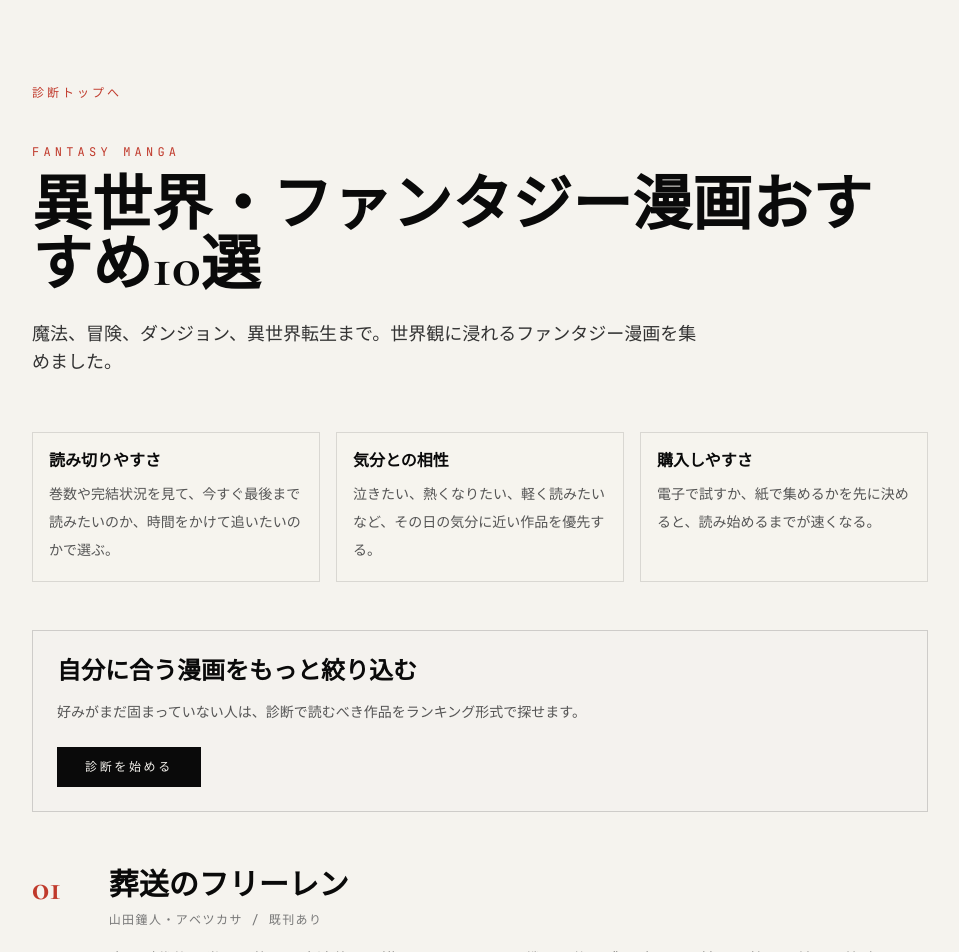
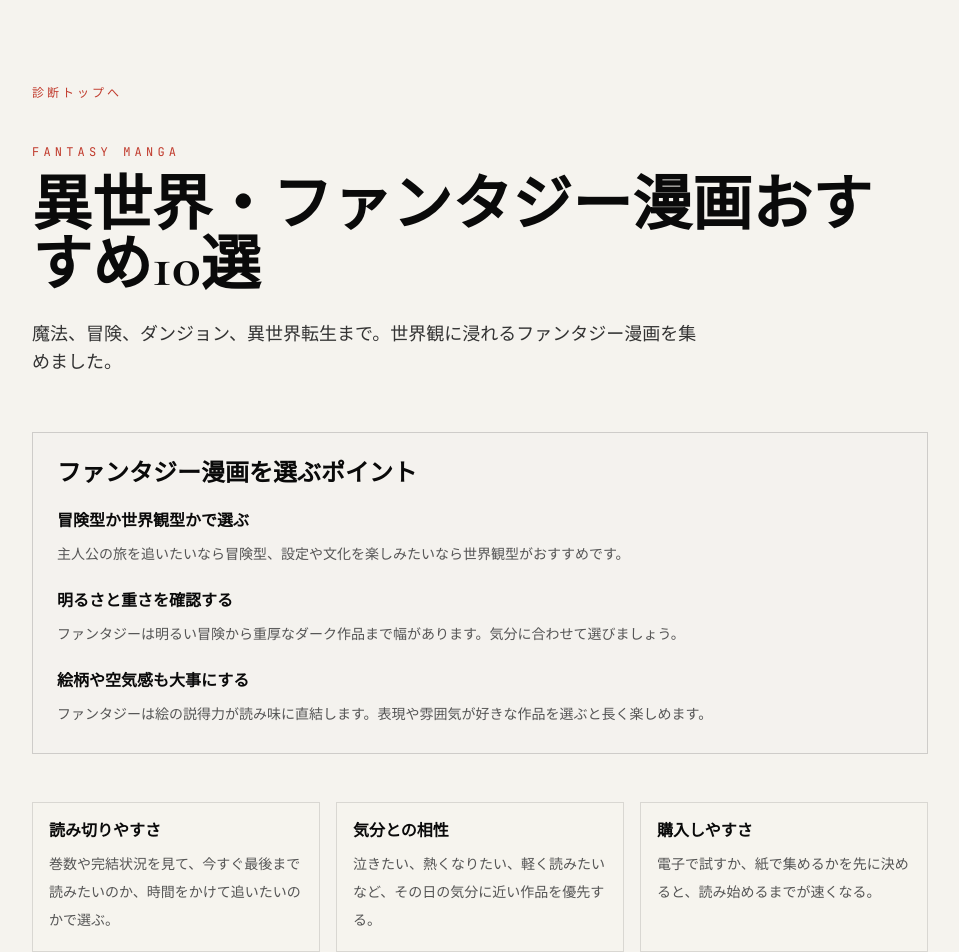
Before and after one commit to mikasaackerman0315/manga-match-shindan, a Next.js app in the folder manga-oracle-gemini/: page /fantasy-manga in a window 1280 px wide. Shown: the top 952 px of the page, without its empty margins (160-1119 px from the left). Built offline with nearby package versions, Linux system fonts and the light colour scheme.

Commit message:
Polish remaining manga guide articles

```diff
--- a/manga-oracle-gemini/src/app/completed-romance-manga/page.jsx
+++ b/manga-oracle-gemini/src/app/completed-romance-manga/page.jsx
@@ -2,9 +2,15 @@ import { ArticlePage } from "../articles";
 
 export const metadata = {
   title: "完結済み恋愛漫画おすすめ10選 | マンガマッチ診断",
-  description: "最後まで読み切れる完結済み恋愛漫画を、青春・感動・大人の恋まで幅広く紹介します。",
+  description: "最後まで安心して読み切れる完結済み恋愛漫画おすすめ10選。青春、感動、大人の恋まで幅広く紹介します。",
   alternates: { canonical: "/completed-romance-manga" },
 };
+
+const guideItems = [
+  { heading: "結末まで読める安心感で選ぶ", text: "完結済み恋愛漫画は、最後まで一気に追えるのが魅力です。もどかしさを味わいつつ、読後感まで確認して選べます。" },
+  { heading: "青春か大人の恋かを見る", text: "学生の恋は初々しさ、大人の恋は距離感や人生の苦さが魅力です。今読みたい温度に合わせて選びましょう。" },
+  { heading: "感動寄りか胸きゅん寄りかで選ぶ", text: "泣ける恋愛漫画と明るいラブコメでは読み味が大きく違います。疲れている日は軽め、深く浸りたい日は感動寄りがおすすめです。" },
+];
 
 const items = [
   { title: "君に届け", meta: "椎名軽穂 / 全30巻", text: "不器用な少女の恋と成長を最後まで丁寧に描いた青春恋愛。長く見守る満足感があります。", fit: "王道の完結済み恋愛漫画を読みたい人に。" },
@@ -13,12 +19,12 @@ const items = [
   { title: "花より男子", meta: "神尾葉子 / 全37巻", text: "波乱に満ちた恋と成長を描く少女漫画の代表作。ドラマチックに読み切れます。", fit: "濃い恋愛ドラマが好きな人に。" },
   { title: "俺物語!!", meta: "河原和音・アルコ / 全13巻", text: "まっすぐな男子高校生の恋を明るく描くラブコメ。読後感がとても爽やかです。", fit: "幸せな気持ちで読み終えたい人に。" },
   { title: "ハチミツとクローバー", meta: "羽海野チカ / 全10巻", text: "片思い、才能、将来への迷いを描く青春群像劇。恋だけではない余韻があります。", fit: "切ない完結作を読みたい人に。" },
-  { title: "聲の形", meta: "大今良時 / 全7巻", text: "恋愛だけではなく、後悔や赦しを描く青春ドラマ。短く読み切れて心に残ります。", fit: "重めでも誠実な物語が好きな人に。" },
+  { title: "聲の形", meta: "大今良時 / 全7巻", text: "恋愛だけではなく、後悔や赦しを描く青春ドラマ。短く読めて心に残ります。", fit: "重めでも誠実な物語が好きな人に。" },
   { title: "orange", meta: "高野苺 / 全7巻", text: "未来からの手紙をきっかけに後悔しない選択を探す青春恋愛SF。切実な感情が魅力です。", fit: "恋愛と友情で泣きたい人に。" },
-  { title: "僕等がいた", meta: "小畑友紀 / 全16巻", text: "高校生の恋から時間をかけて進む物語。甘さだけでなく痛みも描き切ります。", fit: "苦く長く残る恋愛漫画を読みたい人に。" },
+  { title: "僕等がいた", meta: "小畑友紀 / 全16巻", text: "高校生の恋が時間をかけて進む物語。甘さだけでなく痛みも描き切ります。", fit: "苦さが長く残る恋愛漫画を読みたい人に。" },
   { title: "めぞん一刻", meta: "高橋留美子 / 全15巻", text: "下宿を舞台に、未亡人と浪人生の距離をゆっくり描く名作ラブコメ。大人にも響きます。", fit: "古典的な恋愛名作を読みたい人に。" },
 ];
 
 export default function CompletedRomanceMangaPage() {
-  return <ArticlePage eyebrow="Completed Romance" title="完結済み恋愛漫画おすすめ10選" lead="結末まで安心して読める、完結済みの恋愛漫画を集めました。" items={items} path="/completed-romance-manga" />;
+  return <ArticlePage eyebrow="Completed Romance" title="完結済み恋愛漫画おすすめ10選" lead="結末まで安心して読める、完結済みの恋愛漫画を集めました。" items={items} path="/completed-romance-manga" guideTitle="完結済み恋愛漫画を選ぶポイント" guideItems={guideItems} />;
 }
--- a/manga-oracle-gemini/src/app/fantasy-manga/page.jsx
+++ b/manga-oracle-gemini/src/app/fantasy-manga/page.jsx
@@ -2,22 +2,29 @@ import { ArticlePage } from "../articles";
 
 export const metadata = {
   title: "異世界・ファンタジー漫画おすすめ10選 | マンガマッチ診断",
-  description: "冒険、魔法、ダンジョン、異世界など、世界観を楽しめるファンタジー漫画を紹介します。",
+  description: "冒険、魔法、ダンジョン、異世界など、世界観を楽しめるファンタジー漫画おすすめ10選を紹介します。",
+  alternates: { canonical: "/fantasy-manga" },
 };
 
+const guideItems = [
+  { heading: "冒険型か世界観型かで選ぶ", text: "主人公の旅を追いたいなら冒険型、設定や文化を楽しみたいなら世界観型がおすすめです。" },
+  { heading: "明るさと重さを確認する", text: "ファンタジーは明るい冒険から重厚なダーク作品まで幅があります。気分に合わせて選びましょう。" },
+  { heading: "絵柄や空気感も大事にする", text: "ファンタジーは絵の説得力が読み味に直結します。表現や雰囲気が好きな作品を選ぶと長く楽しめます。" },
+];
+
 const items = [
-  { title: "葬送のフリーレン", meta: "山田鐘人・アベツカサ / 既刊あり", text: "魔王討伐後の世界を旅する魔法使いを描くファンタジー。戦いの後に残る時間や記憶を、静かで美しい筆致で見せます。", fit: "余韻のある旅、静かな感動、丁寧な世界観が好きな人に。" },
+  { title: "葬送のフリーレン", meta: "山田鐘人・アベツカサ", text: "魔王討伐後の世界を旅する魔法使いを描くファンタジー。戦いの後に残る時間や記憶を静かで美しい筆致で見せます。", fit: "余韻のある旅、静かな感動、丁寧な世界観が好きな人に。" },
   { title: "ダンジョン飯", meta: "九井諒子 / 全14巻", text: "ダンジョンで出会う魔物を食材として扱う、発想の勝利のファンタジー。料理の楽しさと冒険の緊張感が同時にあります。", fit: "設定の面白さ、会話劇、少し変わった冒険譚を読みたい人に。" },
-  { title: "メイドインアビス", meta: "つくしあきひと / 既刊あり", text: "巨大な縦穴アビスを探検する少女たちの冒険譚。可愛らしい絵柄と過酷な世界のギャップが強烈です。", fit: "未知の世界への探索、ダークなファンタジーに惹かれる人に。" },
+  { title: "メイドインアビス", meta: "つくしあきひと", text: "巨大な縦穴アビスを探索する少女たちの冒険譚。可愛らしい絵柄と過酷な世界のギャップが強烈です。", fit: "未知の世界への探索、ダークなファンタジーに惹かれる人に。" },
   { title: "マギ", meta: "大高忍 / 全37巻", text: "千夜一夜物語を思わせる世界で、少年たちが王や国の運命に関わっていく冒険バトル漫画。広い世界を旅する楽しさがあります。", fit: "魔法、国、冒険、少年漫画らしいスケール感が欲しい人に。" },
   { title: "FAIRY TAIL", meta: "真島ヒロ / 全63巻", text: "魔導士ギルドの仲間たちが依頼や強敵に挑む長編ファンタジー。友情と勢いのあるバトルが読み味の中心です。", fit: "仲間との絆、派手な魔法バトル、明るい長編が好きな人に。" },
   { title: "七つの大罪", meta: "鈴木央 / 全41巻", text: "伝説の騎士団をめぐる王道ファンタジーバトル。騎士、魔神、王国の争いなど、少年漫画的な要素が大きく広がります。", fit: "剣と魔法の王道、強いキャラクター同士の戦いが好きな人に。" },
-  { title: "とんがり帽子のアトリエ", meta: "白浜鴎 / 既刊あり", text: "魔法に憧れる少女が、秘密を知ったことで魔法使いの世界へ足を踏み入れる物語。絵の美しさと設定の魅力が際立ちます。", fit: "美しい絵、魔法学校的な空気、上質なファンタジーを求める人に。" },
-  { title: "魔法使いの嫁", meta: "ヤマザキコレ / 既刊あり", text: "人ならざる魔法使いに買われた少女が、魔術と妖精の世界で自分の居場所を探す物語。幻想的で少し暗い空気が魅力です。", fit: "英国風ファンタジー、静かな関係性、幻想的な雰囲気が好きな人に。" },
-  { title: "ベルセルク", meta: "三浦建太郎 / 既刊あり", text: "剣士ガッツの過酷な旅を描くダークファンタジー。重厚な絵と苛烈な世界観で、漫画表現の迫力を味わえます。", fit: "重く深いダークファンタジー、圧倒的な作画を求める人に。" },
-  { title: "転生したらスライムだった件", meta: "伏瀬・川上泰樹 / 既刊あり", text: "スライムに転生した主人公が、仲間を増やしながら国づくりへ進んでいく異世界ファンタジー。読みやすく爽快感があります。", fit: "異世界転生、成り上がり、仲間集めの楽しさが欲しい人に。" },
+  { title: "とんがり帽子のアトリエ", meta: "白浜鴎", text: "魔法に憧れる少女が、秘密を知ったことで魔法使いの世界へ足を踏み入れる物語。絵の美しさと設定の魅力が際立ちます。", fit: "美しい絵、魔法学校的な空気、上質なファンタジーを求める人に。" },
+  { title: "魔法使いの嫁", meta: "ヤマザキコレ", text: "人ならざる魔法使いに買われた少女が、魔術と妖精の世界で自分の居場所を探す物語。幻想的で少し暗い空気が魅力です。", fit: "英国風ファンタジー、静かな関係性、幻想的な雰囲気が好きな人に。" },
+  { title: "ベルセルク", meta: "三浦建太郎", text: "剣士ガッツの過酷な旅を描くダークファンタジー。重厚な絵と苛烈な世界観で、漫画表現の迫力を味わえます。", fit: "重く深いダークファンタジー、圧倒的な作画を求める人に。" },
+  { title: "転生したらスライムだった件", meta: "伏瀬・川上泰樹", text: "スライムに転生した主人公が、仲間を増やしながら国づくりへ進んでいく異世界ファンタジー。読みやすく爽快感があります。", fit: "異世界転生、成り上がり、仲間集めの楽しさが欲しい人に。" },
 ];
 
 export default function FantasyMangaPage() {
-  return <ArticlePage eyebrow="Fantasy Manga" title="異世界・ファンタジー漫画おすすめ10選" lead="魔法、冒険、ダンジョン、異世界転生まで。世界観に浸れるファンタジー漫画を集めました。" items={items} />;
+  return <ArticlePage eyebrow="Fantasy Manga" title="異世界・ファンタジー漫画おすすめ10選" lead="魔法、冒険、ダンジョン、異世界転生まで。世界観に浸れるファンタジー漫画を集めました。" items={items} path="/fantasy-manga" guideTitle="ファンタジー漫画を選ぶポイント" guideItems={guideItems} />;
 }
--- a/manga-oracle-gemini/src/app/high-school-manga/page.jsx
+++ b/manga-oracle-gemini/src/app/high-school-manga/page.jsx
@@ -2,16 +2,22 @@ import { ArticlePage } from "../articles";
 
 export const metadata = {
   title: "高校生におすすめの漫画10選 | マンガマッチ診断",
-  description: "青春、恋愛、部活、進路、人間関係に響く、高校生におすすめの漫画を紹介します。",
+  description: "青春、恋愛、部活、進路、人間関係に響く、高校生におすすめの漫画10選を紹介します。",
   alternates: { canonical: "/high-school-manga" },
 };
+
+const guideItems = [
+  { heading: "今の気分に近いテーマで選ぶ", text: "恋愛、部活、進路、友情など、高校生向け漫画はテーマが幅広いです。今気になっている悩みや興味から選ぶと刺さりやすいです。" },
+  { heading: "明るい作品か深い作品かを見る", text: "気分転換なら明るい青春もの、じっくり考えたいなら人間ドラマ寄りがおすすめです。" },
+  { heading: "学校外の世界にも触れる", text: "進路や将来を考える時期には、仕事や夢を扱う作品も読み応えがあります。" },
+];
 
 const items = [
   { title: "アオハライド", meta: "咲坂伊緒", text: "再会した二人の距離と変化を描く青春恋愛。高校生活のもどかしさが詰まっています。", fit: "青春恋愛を読みたい高校生に。" },
   { title: "君に届け", meta: "椎名軽穂", text: "不器用な少女が人とつながっていく青春漫画。恋愛と友情の両方が丁寧です。", fit: "優しい恋愛漫画が好きな人に。" },
   { title: "ハイキュー!!", meta: "古舘春一", text: "バレーに懸ける高校生たちの成長を描く作品。部活の熱さが強く伝わります。", fit: "部活漫画を読みたい人に。" },
   { title: "ちはやふる", meta: "末次由紀", text: "競技かるたに打ち込む高校生たちの青春を描く名作。恋愛と競技の熱が両立しています。", fit: "文化系競技の熱さを知りたい人に。" },
-  { title: "ブルーピリオド", meta: "山口つばさ", text: "美術に出会った高校生が進路と才能に向き合う作品。進路に悩む時期に刺さります。", fit: "将来や夢に悩んでいる人に。" },
+  { title: "ブルーピリオド", meta: "山口つばさ", text: "美術に出会った高校生が進路と才能に向き合う作品。将来に悩む時期に刺さります。", fit: "将来や夢に悩んでいる人に。" },
   { title: "スキップとローファー", meta: "高松美咲", text: "地方から上京した少女とクラスメイトたちの関係を爽やかに描く作品。人間関係が優しいです。", fit: "学校生活の空気を楽しみたい人に。" },
   { title: "僕等がいた", meta: "小畑友紀", text: "高校生の恋と傷を描く恋愛漫画。甘さだけでなく苦さも強く残ります。", fit: "切ない恋愛を読みたい人に。" },
   { title: "3月のライオン", meta: "羽海野チカ", text: "若き棋士の孤独と再生を描く人間ドラマ。学校や家庭とは違う孤独にも触れます。", fit: "静かな感動が欲しい人に。" },
@@ -20,5 +26,5 @@ const items = [
 ];
 
 export default function HighSchoolMangaPage() {
-  return <ArticlePage eyebrow="High School Manga" title="高校生におすすめの漫画10選" lead="青春、恋愛、部活、進路。高校生の今だから刺さる漫画を集めました。" items={items} path="/high-school-manga" />;
+  return <ArticlePage eyebrow="High School Manga" title="高校生におすすめの漫画10選" lead="青春、恋愛、部活、進路。高校生の今だから刺さる漫画を集めました。" items={items} path="/high-school-manga" guideTitle="高校生向け漫画を選ぶポイント" guideItems={guideItems} />;
 }
--- a/manga-oracle-gemini/src/app/middle-school-manga/page.jsx
+++ b/manga-oracle-gemini/src/app/middle-school-manga/page.jsx
@@ -2,13 +2,19 @@ import { ArticlePage } from "../articles";
 
 export const metadata = {
   title: "中学生におすすめの漫画10選 | マンガマッチ診断",
-  description: "中学生でも読みやすい、友情・成長・冒険・スポーツを楽しめるおすすめ漫画を紹介します。",
+  description: "中学生でも読みやすい、友情・成長・冒険・スポーツを楽しめるおすすめ漫画10選を紹介します。",
   alternates: { canonical: "/middle-school-manga" },
 };
 
+const guideItems = [
+  { heading: "読みやすさを優先する", text: "中学生向けなら、設定がわかりやすく、キャラクターの目標がはっきりしている作品がおすすめです。" },
+  { heading: "友情や成長がある作品を選ぶ", text: "仲間との関係や部活、努力の描写がある漫画は、読みやすく心に残りやすいです。" },
+  { heading: "重すぎる作品は少し注意する", text: "ダークな作品も面白いですが、最初は明るさや達成感のある作品から入ると安心です。" },
+];
+
 const items = [
   { title: "ハイキュー!!", meta: "古舘春一", text: "バレーに打ち込む高校生たちの成長を描く作品。部活や仲間の熱さが伝わります。", fit: "スポーツや部活が好きな中学生に。" },
-  { title: "僕のヒーローアカデミア", meta: "堀越耕平", text: "ヒーローを目指す少年たちの成長を描くバトル漫画。キャラクターの目標が分かりやすいです。", fit: "王道バトルが好きな人に。" },
+  { title: "僕のヒーローアカデミア", meta: "堀越耕平", text: "ヒーローを目指す少年たちの成長を描くバトル漫画。キャラクターの目標がわかりやすいです。", fit: "王道バトルが好きな人に。" },
   { title: "鬼滅の刃", meta: "吾峠呼世晴", text: "家族の絆と鬼との戦いを描く人気作。テンポよく読めて感情も動きます。", fit: "漫画を読み始めたい人にも。" },
   { title: "SPY×FAMILY", meta: "遠藤達哉", text: "偽装家族の日常と任務を描くコメディアクション。重すぎず読みやすいです。", fit: "楽しく読める漫画を探している人に。" },
   { title: "暗殺教室", meta: "松井優征", text: "謎の先生と生徒たちの一年を描く学園漫画。笑いと感動のバランスが良いです。", fit: "クラスものが好きな人に。" },
@@ -20,5 +26,5 @@ const items = [
 ];
 
 export default function MiddleSchoolMangaPage() {
-  return <ArticlePage eyebrow="Middle School Manga" title="中学生におすすめの漫画10選" lead="友情、成長、部活、冒険。中学生でも入りやすく、長く楽しめる漫画を選びました。" items={items} path="/middle-school-manga" />;
+  return <ArticlePage eyebrow="Middle School Manga" title="中学生におすすめの漫画10選" lead="友情、成長、部活、冒険。中学生でも入りやすく、長く楽しめる漫画を選びました。" items={items} path="/middle-school-manga" guideTitle="中学生向け漫画を選ぶポイント" guideItems={guideItems} />;
 }
--- a/manga-oracle-gemini/src/app/working-adult-manga/page.jsx
+++ b/manga-oracle-gemini/src/app/working-adult-manga/page.jsx
@@ -2,9 +2,15 @@ import { ArticlePage } from "../articles";
 
 export const metadata = {
   title: "社会人におすすめの漫画10選 | マンガマッチ診断",
-  description: "仕事、人生、キャリア、人間関係に響く、社会人におすすめの漫画を紹介します。",
+  description: "仕事、人生、キャリア、人間関係に響く、社会人におすすめの漫画10選。仕事終わりにも読みやすい作品を紹介します。",
   alternates: { canonical: "/working-adult-manga" },
 };
+
+const guideItems = [
+  { heading: "仕事終わりに読める重さで選ぶ", text: "社会人向け漫画は深い作品が多いですが、疲れている日は読みやすさも大事です。短めの作品や会話劇から入るのもおすすめです。" },
+  { heading: "励まされたいか、考えたいかで選ぶ", text: "前向きになりたい時は挑戦の物語、人生を見直したい時は人間ドラマ寄りの作品が向いています。" },
+  { heading: "仕事のジャンルで選ぶ", text: "出版、医療、教育、クリエイティブなど、自分の仕事に近い分野から選ぶと刺さりやすくなります。" },
+];
 
 const items = [
   { title: "宇宙兄弟", meta: "小山宙哉", text: "大人になってから夢に挑む兄弟の物語。仕事や挫折に向き合う描写が社会人に響きます。", fit: "挑戦する気持ちを取り戻したい人に。" },
@@ -20,5 +26,5 @@ const items = [
 ];
 
 export default function WorkingAdultMangaPage() {
-  return <ArticlePage eyebrow="Working Adult Manga" title="社会人におすすめの漫画10選" lead="仕事に疲れた時、何かに挑戦したい時、人生を少し見直したい時に読みたい漫画を集めました。" items={items} path="/working-adult-manga" />;
+  return <ArticlePage eyebrow="Working Adult Manga" title="社会人におすすめの漫画10選" lead="仕事に疲れた時、何かに挑戦したい時、人生を少し見直したい時に読みたい漫画を集めました。" items={items} path="/working-adult-manga" guideTitle="社会人向け漫画を選ぶポイント" guideItems={guideItems} />;
 }
```
